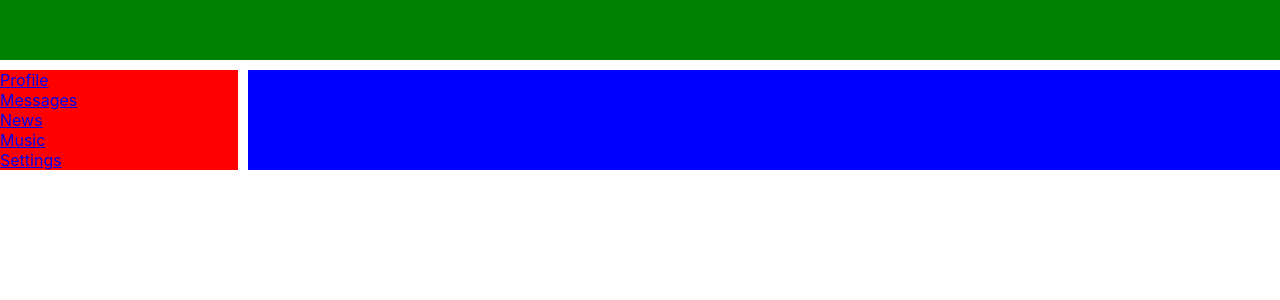
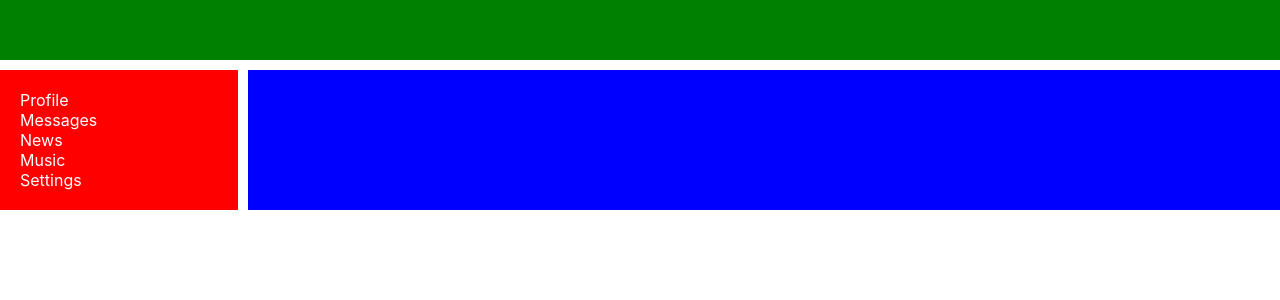
Before and after one commit to SFill2108/Social-React-2.0, a React (Create React App) app: page / in a window 1280 px wide. Shown: the top 300 px of the page. Built offline with nearby package versions, Linux system fonts and the light colour scheme.

Commit message:
activeClassName

```diff
--- a/src/components/Navbar/Navbar.jsx
+++ b/src/components/Navbar/Navbar.jsx
@@ -5,20 +5,20 @@
 const Navbar = () => {
     return(
         <nav className={s.nav}>
-            <div className={s.item}>
-                <NavLink to='/profile'>Profile</NavLink>
+            <div className={`${s.item} ${s.active}`}>
+                <NavLink to='/profile' activeClassName={s.active}>Profile</NavLink>
             </div>
-            <div className={s.item}>
-                <NavLink to='/Dialogs'>Messages</NavLink>
+            <div className={`${s.item} ${s.active}`}>
+                <NavLink to='/Dialogs' activeClassName={s.active}>Messages</NavLink>
             </div>
-            <div className={s.item}>
-                <NavLink to='/News'>News</NavLink>
+            <div className={`${s.item} ${s.active}`}>
+                <NavLink to='/News' activeClassName={s.active}>News</NavLink>
             </div>
-            <div className={s.item}>
-                <NavLink to='/Music'>Music</NavLink>
+            <div className={`${s.item} ${s.active}`}>
+                <NavLink to='/Music' activeClassName={s.active}>Music</NavLink>
             </div>
-            <div className={s.item}>
-                <NavLink to='/Settings'>Settings</NavLink>
+            <div className={`${s.item} ${s.active}`}>
+                <NavLink to='/Settings' activeClassName={s.active}>Settings</NavLink>
             </div>
         </nav>
     );
--- a/src/components/Navbar/Navbar.module.css
+++ b/src/components/Navbar/Navbar.module.css
@@ -1,8 +1,18 @@
 .nav {
     grid-area: n;
     background-color: red;
+    padding: 20px;
 }
 
 .item {
     color: white;
 }
+
+.item a {
+    color: white;
+    text-decoration: none;
+}
+
+.item a.active {
+    color: gold;
+}
```
